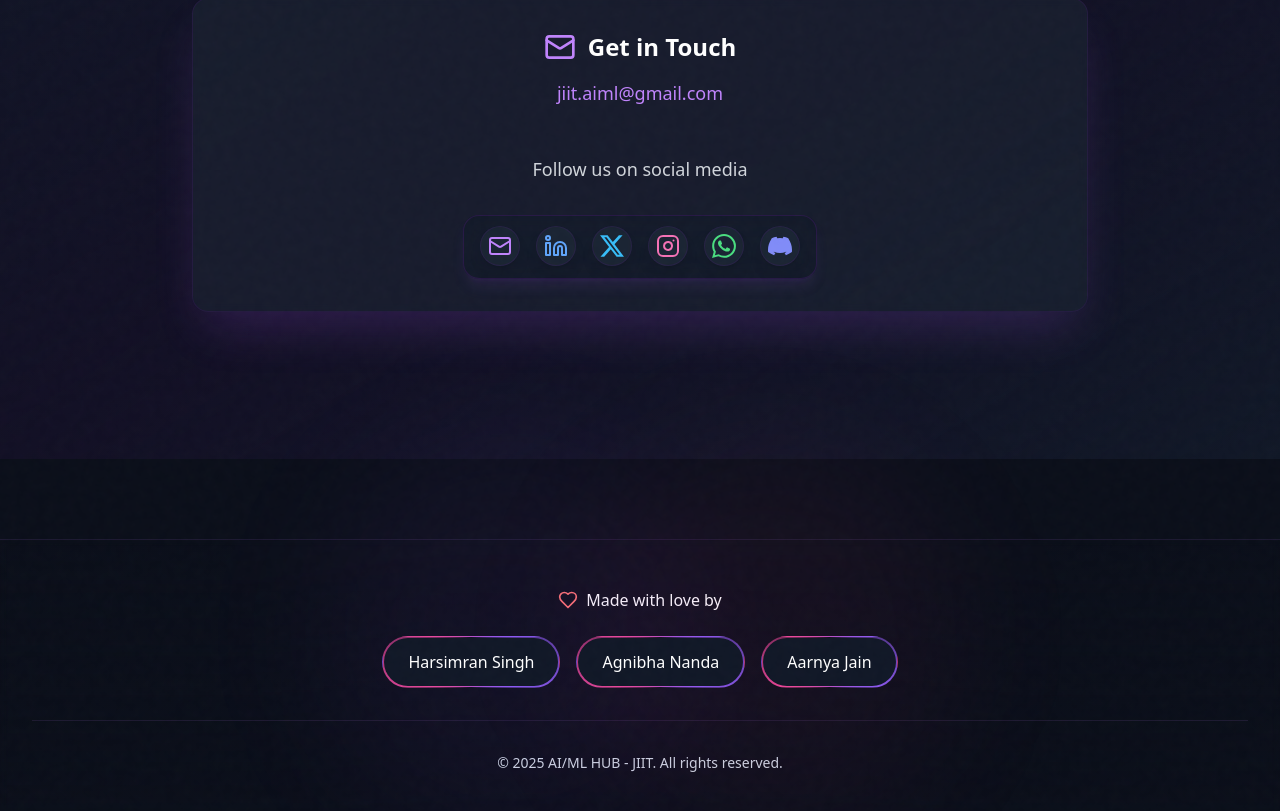
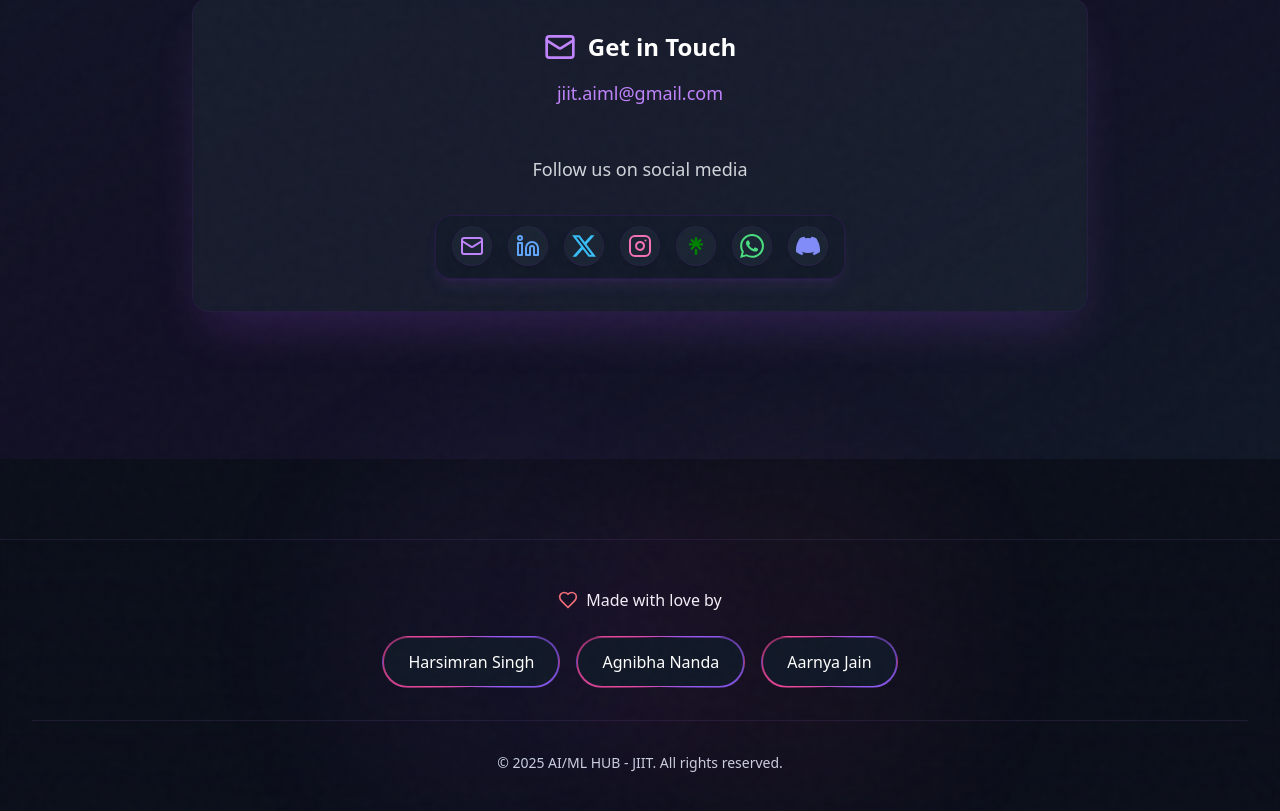
Before and after one commit to rudnibh/ai-ml-hub-website, a React (Vite) app: page / in a window 1280 px wide. Shown: the part 3670-4481 px from the top of the page. Built offline with nearby package versions, Linux system fonts and the light colour scheme; no server answers.

Commit message:
Update Contact.tsx
Added Linktree icon and updated all other links

```diff
--- a/src/components/Contact.tsx
+++ b/src/components/Contact.tsx
@@ -22,7 +22,23 @@ const TwitterIcon = ({ className }) => (
   </svg>
 );
 
-// Floating Dock Component
+const LinktreeIcon = ({ size = 26, color = "green", ...props }) => (
+  <svg
+    xmlns="http://www.w3.org/2000/svg"
+    width={size}
+    height={(size * 26) / 36} // keep original aspect ratio
+    viewBox="0 0 36 26"
+    fill="none"
+    {...props}
+  >
+    <path
+      d="M19.881 6.34096L24.2196 1.88105L26.7378 4.45991L22.1869 8.79846H28.5885V12.3785H22.1565L26.7378 16.8283L24.2196 19.3566L18 13.1067L11.7804 19.3566L9.26221 16.8384L13.8435 12.3886H7.4115V8.79846H13.8131L9.26221 4.45991L11.7804 1.88105L16.1189 6.34096V0H19.881V6.34096ZM16.1189 17.5059H19.881V26.001H16.1189V17.5059Z"
+      fill={color}
+    />
+  </svg>
+);
+
+// oating Dock Component
 const FloatingDock = ({ items, className = "" }) => {
   const mouseX = useMotionValue(Infinity);
 
@@ -95,12 +111,17 @@ export default function Contact() {
     {
       title: "Our Twitter",
       icon: <TwitterIcon className="h-full w-full text-sky-400" />,
-      href: "#",
+      href: "https://x.com/AimlJiit",
     },
     {
       title: "Our Instagram",
       icon: <Instagram className="h-full w-full text-pink-400" />,
       href: "https://www.instagram.com/aiml.jiit",
+    },
+    {
+      title: "Our Linktree",
+      icon: <LinktreeIcon className="h-full w-full text-pink-400" />,
+      href: "https://linktr.ee/AIMLJIIT",
     },
     {
       title: "Our WhatsApp",
```
